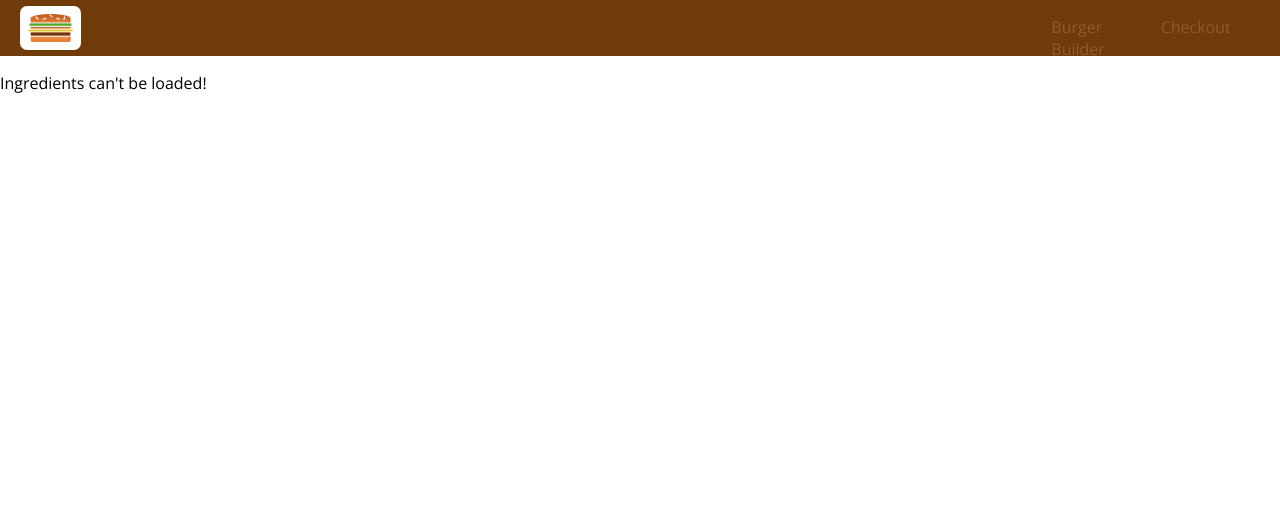
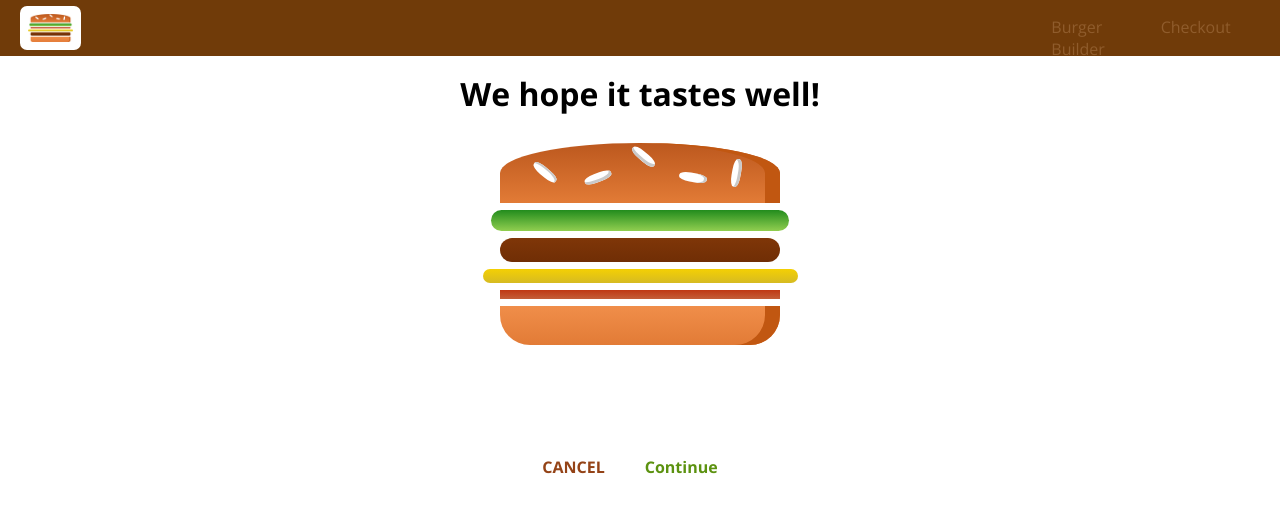
Before and after one commit to UlugbekYusupov/burger-app, a React app: page /checkout in a window 1280 px wide. Shown: the top 512 px of the page. Built offline with nearby package versions, Linux system fonts and the light colour scheme; no server answers.

Commit message:
enabling routing

```diff
--- a/package.json
+++ b/package.json
@@ -56,6 +56,7 @@
     "react-dev-utils": "^11.0.2",
     "react-dom": "^17.0.1",
     "react-refresh": "^0.8.3",
+    "react-router-dom": "^5.2.0",
     "resolve": "1.18.1",
     "resolve-url-loader": "^3.1.2",
     "sass-loader": "^10.0.5",
--- a/src/App.js
+++ b/src/App.js
@@ -1,6 +1,8 @@
 import React, {Component} from 'react'
 import Layout from './hoc/Layout/Layout'
 import BurgerBuilder from './containers/BurgerBuilder/BurgerBuilder'
+import Checkout from './containers/Checkout/Checkout'
+import {Route, Switch} from 'react-router-dom'
 
 class App extends Component {
 
@@ -8,7 +10,10 @@
     return (
       <div>
         <Layout>
-          <BurgerBuilder/>
+          <Switch>
+            <Route path="/checkout" component={Checkout}></Route>
+            <Route path="/" component={BurgerBuilder}></Route>
+          </Switch>
         </Layout>
       </div>
     );
--- /dev/null
+++ b/src/components/Order/CheckoutSummary/CheckoutSummary.js
@@ -0,0 +1,23 @@
+import React from 'react';
+import Burger from '../../Burger/Burger'
+import Button from '../../UI/Button/Button'
+import styles from './CheckoutSummary.module.css'
+
+const checkoutSummary = (props) => {
+    return (
+        <div className={styles.CheckoutSummary}>
+            <h1>We hope it tastes well!</h1>
+            <div style={{width:'100%', margin:'auto'}}>
+                <Burger ingridients={props.ingridients}/>
+            </div>
+            <Button
+                btnType="Danger"
+                clicked>CANCEL</Button>
+            <Button
+                btnType="Success"
+                clicked>Continue</Button>
+        </div>
+    )
+}
+
+export default checkoutSummary
--- /dev/null
+++ b/src/components/Order/CheckoutSummary/CheckoutSummary.module.css
@@ -0,0 +1,10 @@
+.CheckoutSummary {
+    text-align: center;
+    width: 80%;
+    margin: auto;
+}
+@media (min-width: 600px){
+    .CheckoutSummary{
+        width: 500px;
+    }
+}
--- a/src/containers/BurgerBuilder/BurgerBuilder.js
+++ b/src/containers/BurgerBuilder/BurgerBuilder.js
@@ -87,7 +87,6 @@
 
     purchaseContinueHandler = () => {
         this.setState({loading: true})
-
         const order = {
             ingredients: this.state.ingredients,
             price: this.state.totalPrice,
--- /dev/null
+++ b/src/containers/Checkout/Checkout.js
@@ -0,0 +1,22 @@
+import { React, Component } from "react"
+import CheckoutSummary from '../../components/Order/CheckoutSummary/CheckoutSummary'
+
+class Checkout extends Component {
+    state = {
+        ingridients: {
+            salad:1,
+            meat:1,
+            cheese:1,
+            bacon:1
+        }
+    }
+    render() {
+        return(
+            <div>
+                <CheckoutSummary ingridients={this.state.ingridients}/>
+            </div>
+        )
+    }
+}
+
+export default Checkout
--- a/src/index.js
+++ b/src/index.js
@@ -3,10 +3,10 @@
 import './index.css';
 import App from './App';
 import reportWebVitals from './reportWebVitals';
-
+import {BrowserRouter} from 'react-router-dom'
 ReactDOM.render(
   <React.StrictMode>
-    <App />
+    <BrowserRouter><App /></BrowserRouter>
   </React.StrictMode>,
   document.getElementById('root')
 );
```
Also changed, not shown: 1 other file (tests, documents, lock files or other folders).
